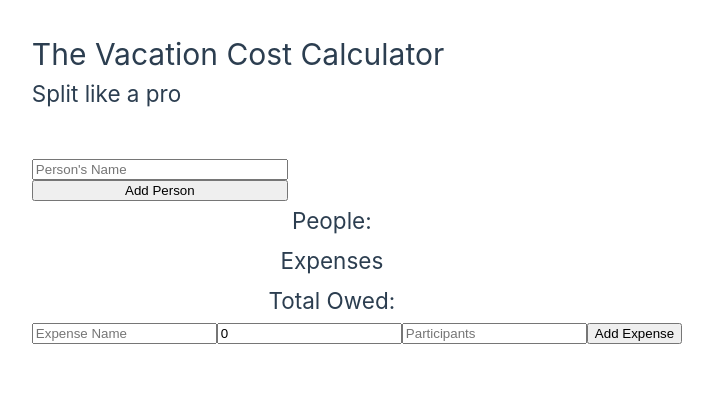
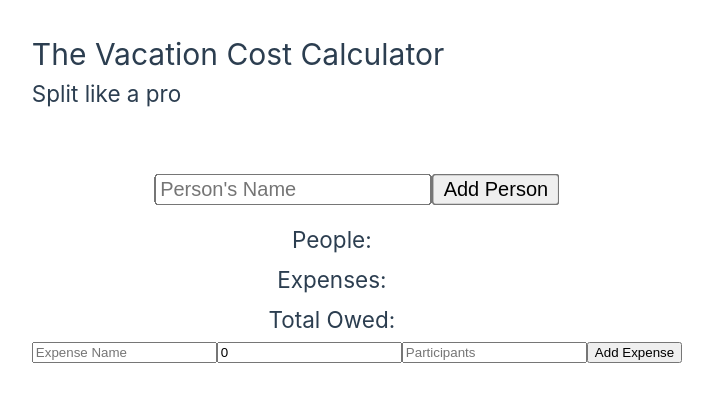
Before and after one commit to mwrowan89/Cost-Calculator, a Vue app: page / in a window 1280 px wide. Shown: the top 402 px of the page, without its empty margins (283-996 px from the left). Built offline with nearby package versions, Linux system fonts and the light colour scheme.

Commit message:
Changes to layout

```diff
--- a/src/components/ExpenseList.vue
+++ b/src/components/ExpenseList.vue
@@ -1,6 +1,6 @@
 <template>
   <div class="expense-input">
-    <h2>Expenses</h2>
+    <h2>Expenses:</h2>
     <ul>
       <li v-for="(expense, index) in expenses" :key="index">
         <strong>{{ expense.expenseName }}</strong>: ${{ expense.amount }}
@@ -23,5 +23,9 @@ export default {
   }
 }
 </script>
-
-<style scoped></style>
+<style scoped>
+.expense-input {
+  display: flex;
+  flex-direction: column;
+}
+</style>
--- a/src/components/PersonInput.vue
+++ b/src/components/PersonInput.vue
@@ -1,5 +1,5 @@
 <template>
-  <div class="input">
+  <div class="person-input">
     <input v-model="personName" type="text" placeholder="Person's Name">
     <button @click="addPerson">Add Person</button>
   </div>
@@ -24,9 +24,11 @@ export default {
 </script>
 
 <style scoped>
-.input {
+.person-input {
+  scale: 150%;
   display: flex;
-  flex-direction: column;
-  width: 20vw;
+  justify-content: center;
+  align-items: center;
+  margin: 20px
 }
 </style>
--- a/src/components/PersonList.vue
+++ b/src/components/PersonList.vue
@@ -24,22 +24,21 @@ export default {
 <style scoped>
 .people-input {
   display: flex;
-  align-items: center;
-  width: 20vw;
+  width: 75vw;
 }
 
 .list {
   display: flex;
+  flex-wrap: wrap;
   font-size: 1.1rem;
   list-style: none;
-  justify-content: center;
 }
 
 .items {
   display: flex;
   flex-direction: column;
-  justify-content: center;
   align-items: center;
+  justify-content: space-evenly;
 }
 
 .button {
```
